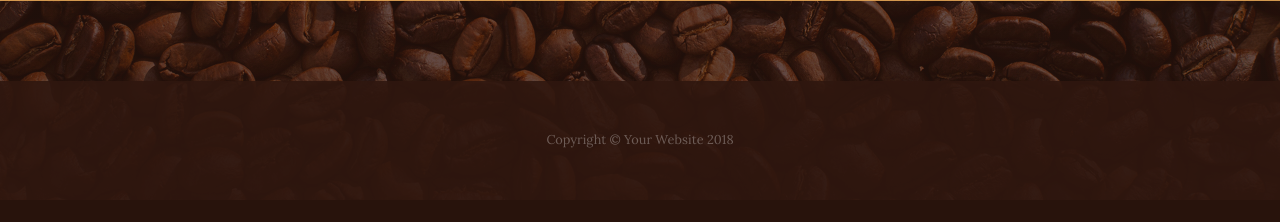
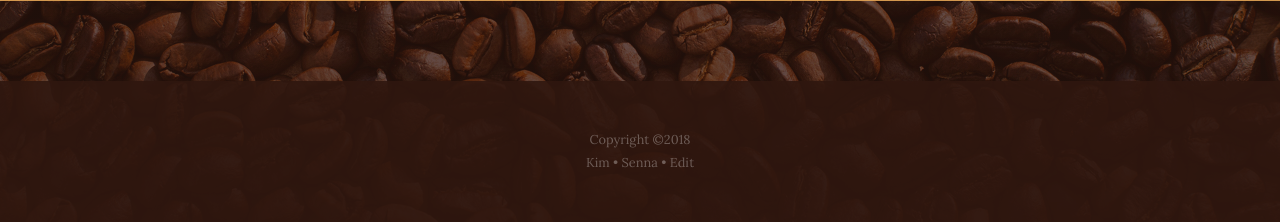
Before and after one commit to tobiashed/cafe-retro, a PHP site: page / in a window 1280 px wide. Shown: the part 1558-1780 px from the top of the page. Before the commit the page ends 1737 px from the top, so only its background shows below. Run offline with PHP 8.4, Linux system fonts and the light colour scheme.

Commit message:
första uppdateringen på footer.php

```diff
--- a/footer.php
+++ b/footer.php
@@ -1,6 +1,7 @@
 <footer class="footer text-faded text-center py-5">
       <div class="container">
-        <p class="m-0 small">Copyright &copy; Your Website 2018</p>
+        <p class="m-0 small">Copyright &copy;<?= date("Y");?>
+      <br>Kim &bull; Senna &bull; Edit</p>
       </div>
     </footer>
 
```
